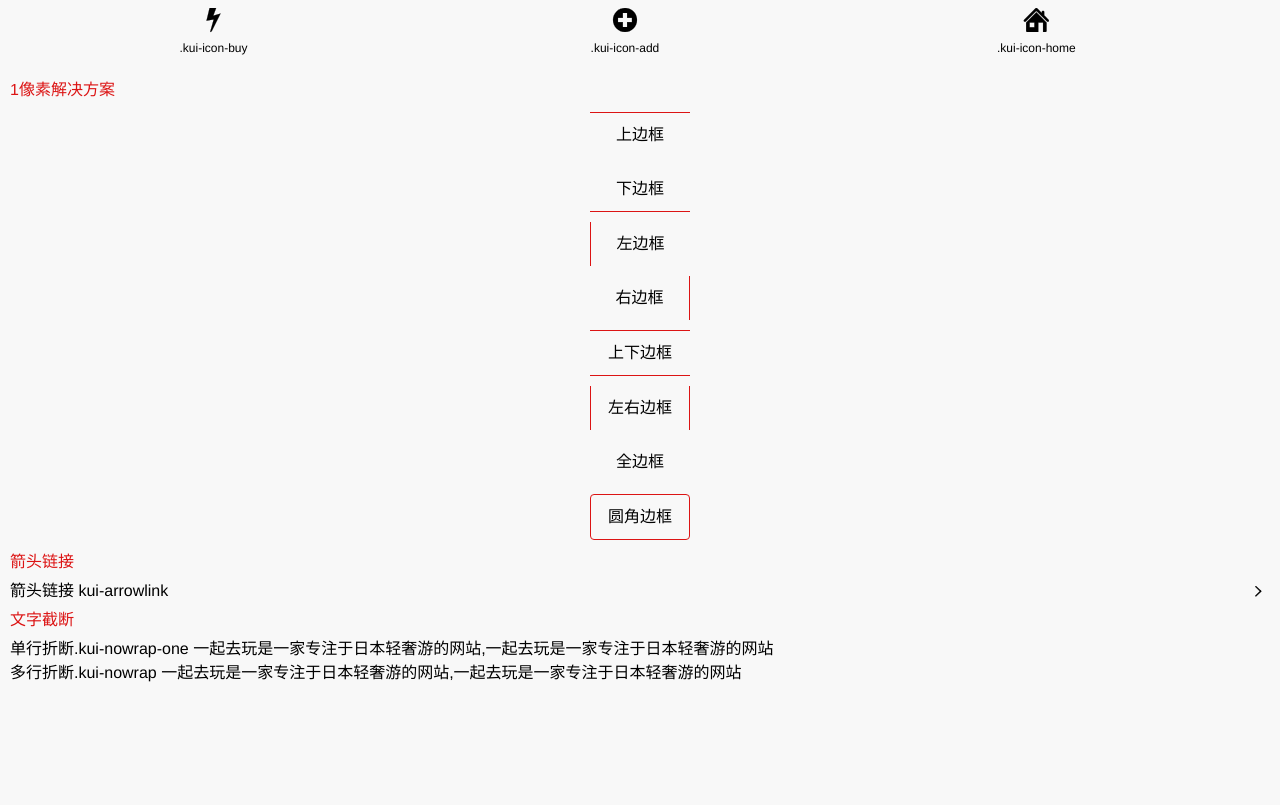
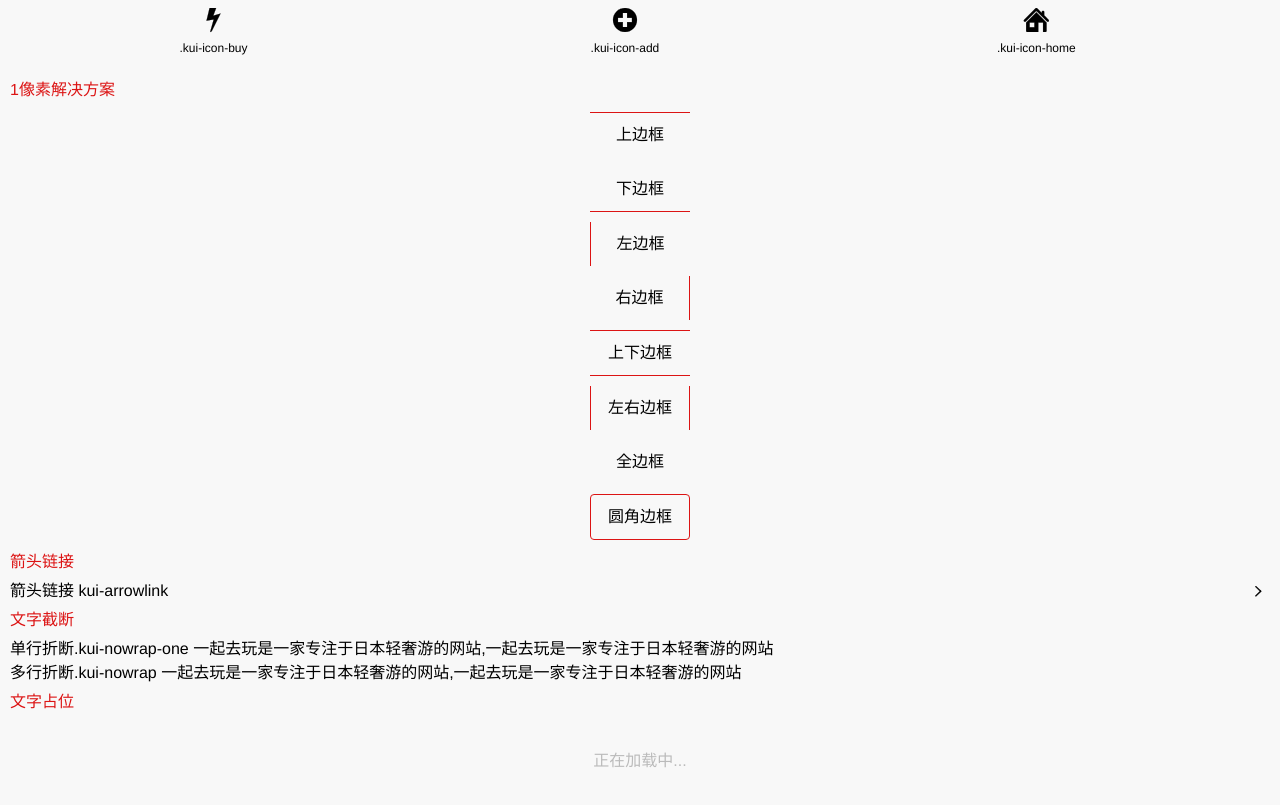
Before and after one commit to 189/Kui, a website built with webpack: page demo/basic.html in a window 1280 px wide. Shown: the part 839-1644 px from the top of the page. Before the commit the page ends 1574 px from the top, so only its background shows below. Built offline with nearby package versions, Linux system fonts and the light colour scheme.

Commit message:
文本占位

```diff
--- a/css/basic.css
+++ b/css/basic.css
@@ -52,3 +52,14 @@ a,a:hover { color:rgb(220, 20, 20); }
     text-overflow: ellipsis;
     overflow: hidden;
 }
+
+/* 文字占位 */
+.kui-placeholder { padding-top: 30px; position: relative; overflow: hidden; }
+.kui-placeholder>p {
+    display: -webkit-box;
+    -webkit-box-pack: center;
+    		box-pack : center;
+    -webkit-box-align : center;
+    		box-align : center;
+    		color: #bbb;
+}
--- a/demo/basic.html
+++ b/demo/basic.html
@@ -136,6 +136,12 @@
 			<div class="kui-nowrap-one">单行折断.kui-nowrap-one 一起去玩是一家专注于日本轻奢游的网站,一起去玩是一家专注于日本轻奢游的网站</div>
 			<div class="kui-nowrap">多行折断.kui-nowrap 一起去玩是一家专注于日本轻奢游的网站,一起去玩是一家专注于日本轻奢游的网站</div>
 		</section>
+		<section>
+			<div class="tit">文字占位</div>
+			<div class="kui-placeholder">
+				<p>正在加载中...</p>
+			</div>
+		</section>
 	</div>
 </body>
 </html>
```
Also changed, not shown: css/font.css (+0 -273 lines).
